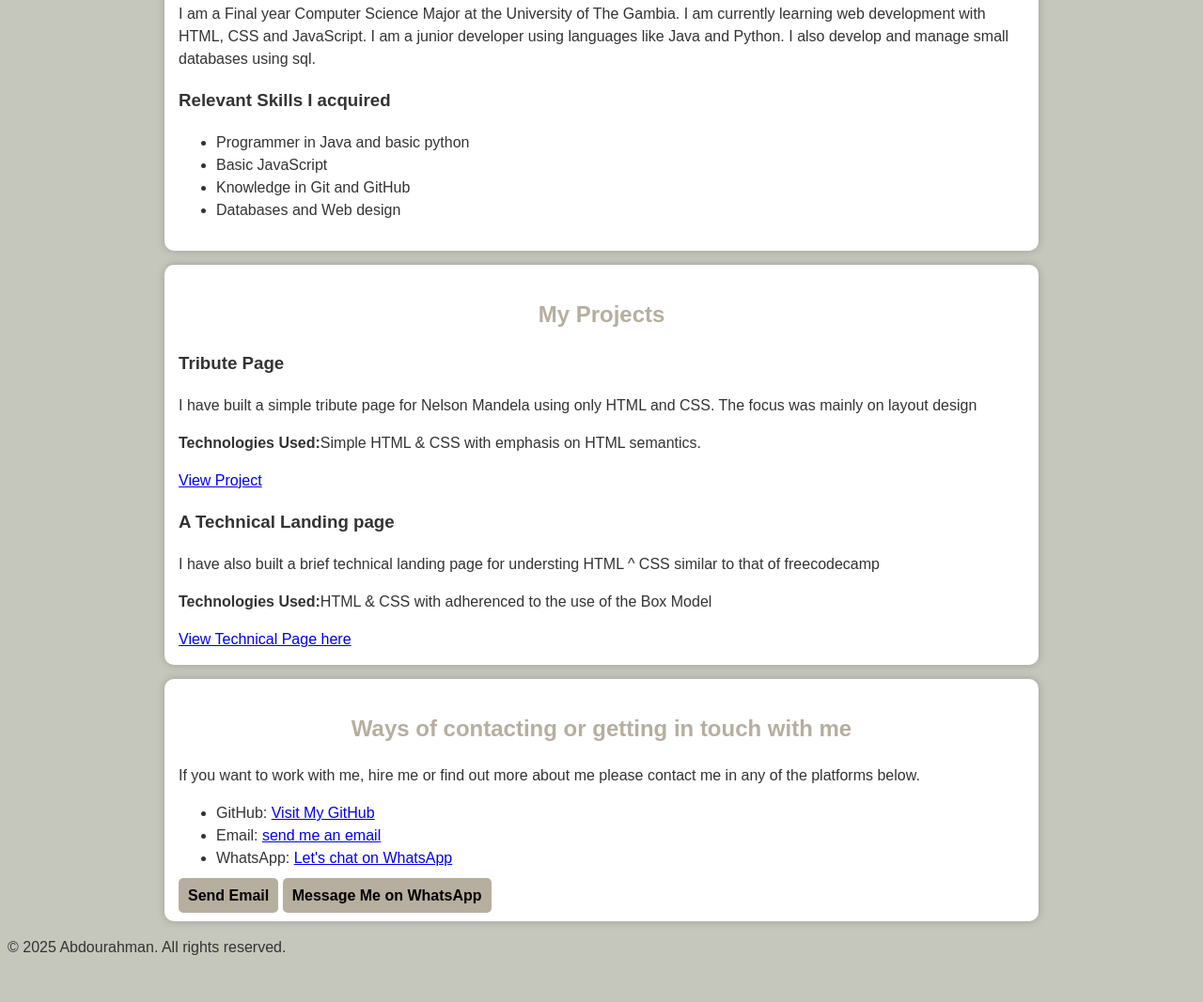
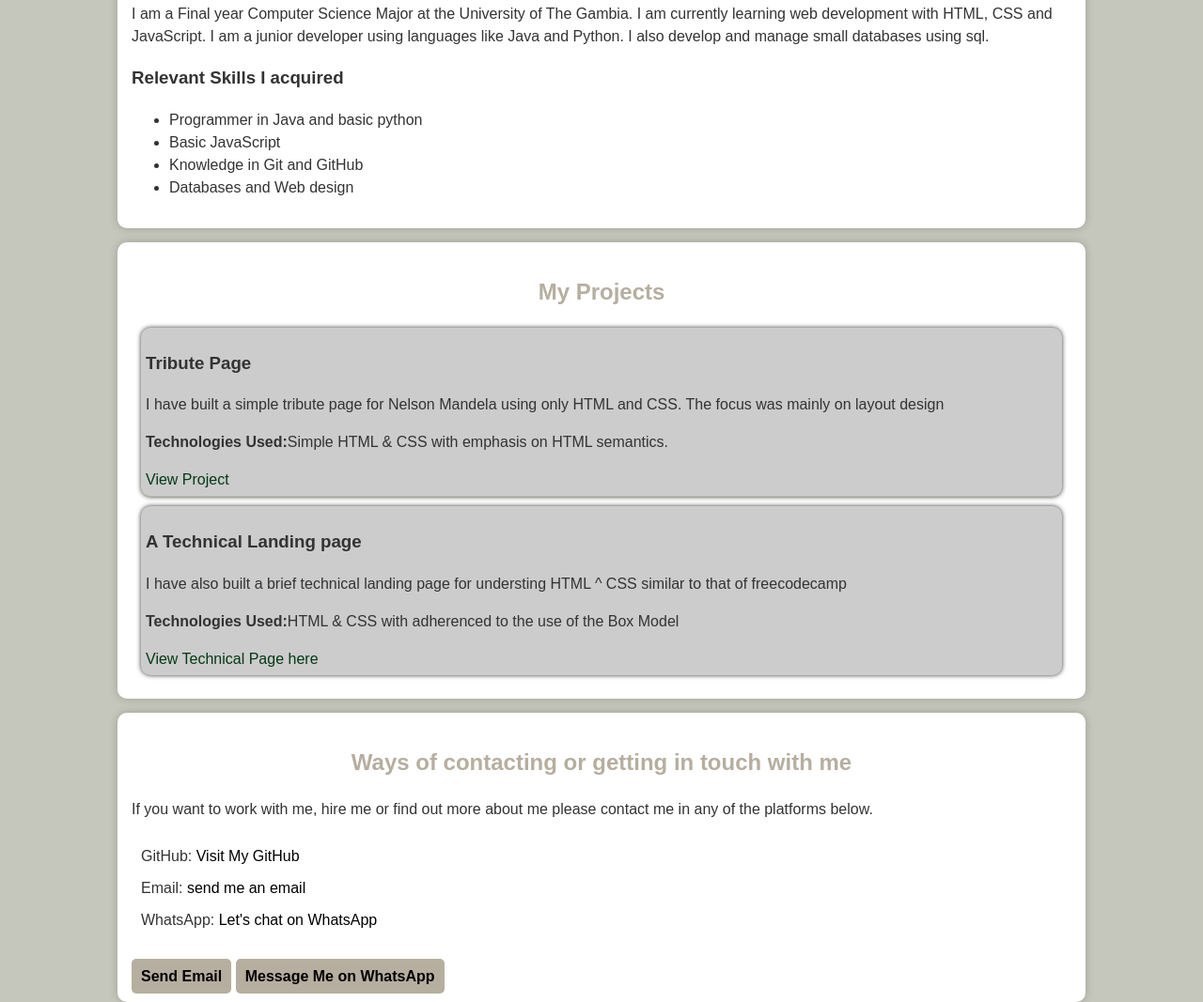
Before and after one commit to abdour-bah/portfolio-project, a plain HTML site: page index.html in a window 1280 px wide. Shown: the part 522-1589 px from the top of the page at 94% size. Before the commit the page ends 1567 px from the top, so only its background shows below. Drawn offline with nearby package versions, Linux system fonts and the light colour scheme.

Commit message:
CSS styles for projects & contact section added

```diff
--- a/styles.css
+++ b/styles.css
@@ -68,7 +68,7 @@ main {
 /*Sections styles*/
 section {
     background-color: white;
-    max-width: 900px;
+    max-width: 1000px;
     margin: 15px auto;
     padding: 15px;
     border-radius: 10px;
@@ -106,3 +106,55 @@ h2{
     background-color: #5A9690;
     transform: scale(1.05);
 }
+
+/* Projects Section*/
+.project {
+    flex: 1 1 250px;
+    border-bottom: 1px solid #B7B89F;
+    padding: 5px 5px;
+    background-color: #ccc;
+    border-radius: 10px;
+    box-shadow: 0 0 5px;
+    max-width: 1000px;
+    margin: 10px;
+    position: static;
+
+}
+
+.project:last-child{
+    border-bottom: none;
+
+}
+
+.project a {
+    color: #043915;
+    text-decoration: none;
+
+}
+
+.project a:hover {
+    text-decoration: underline;
+}
+
+/* Contact Section*/
+#contact ul{
+    list-style: none;
+    padding: 10px;
+}
+
+#contact a {
+    color: black;
+    text-decoration: none;
+}
+
+#contact a:hover{
+    text-decoration: underline;
+}
+
+#contact li{
+    margin-bottom: 10px;
+}
+
+#contact a:hover {
+    text-decoration: underline;
+}
```
